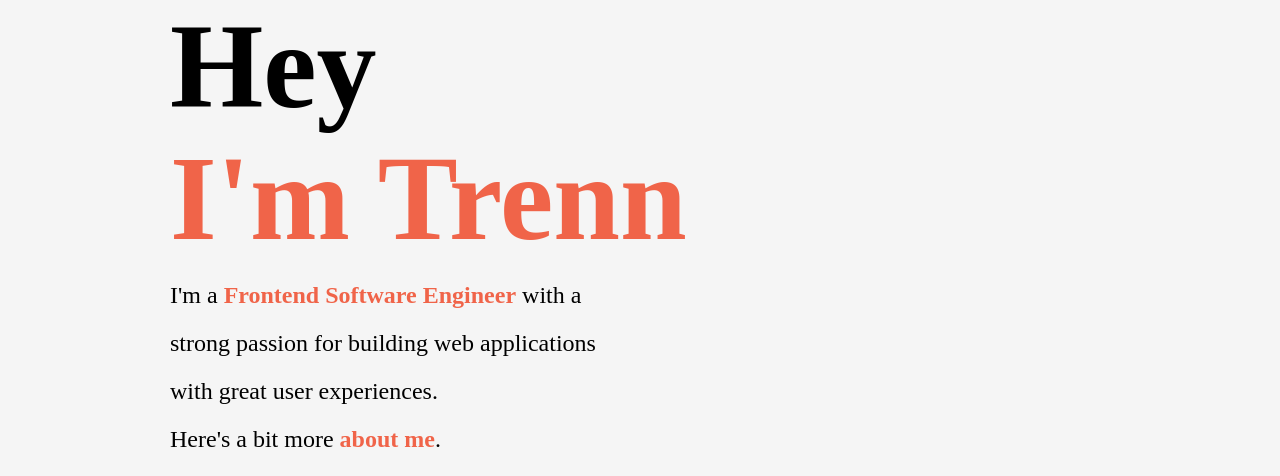
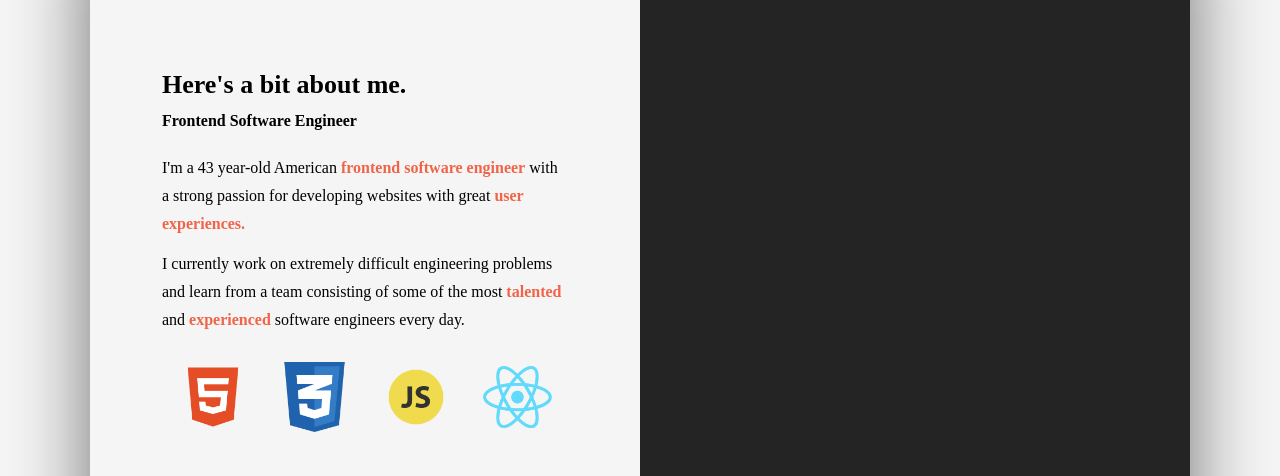
Before and after one commit to taker610/Tutorial-Exclusive-Project, a plain HTML site: page index.html in a window 1280 px wide. Shown: the part 141-617 px from the top of the page. Drawn offline with Linux system fonts and the light colour scheme.

Commit message:
Updates for 5/15/2025

```diff
--- a/index.html
+++ b/index.html
@@ -73,10 +73,39 @@
             <i class="fas fa-envelope" ></i>
         </button>
         <a href="#projects" class="scroll">
-            <div class="scroll__icon click">
-
+            <div class="scroll__icon click"></div>
+        </a>
+        <div class="modal">
+            <div class="modal__half modal__about">
+                <h3 class="modal__title modal__title--about">Here's a bit about me.</h3>
+                <h4 class="modal__sub-title modal__sub-title--about">Frontend Software Engineer</h4>
+                <p class="modal__para">I'm a 43 year-old American <b class="orange">frontend software engineer</b>
+                with a strong passion for developing websites with great <b class="orange">user experiences.</b></p>
+                <p class="modal__para">I currently work on extremely difficult engineering problems and learn
+                    from a team consisting of some of the most <b class="orange">talented</b> and <b class="orange">experienced</b>
+                    software engineers every day.
+                </p>
+                <div class="modal__languages">
+                    <figure class="modal__language">
+                        <img class="modal__language--img" src="./assets/4373229_html5_logo_logos_icon.png" alt="">
+                        <span class="language__name">HTML</span>
+                    </figure>
+                    <figure class="modal__language">
+                        <img class="modal__language--img" src="./assets/317756_badge_css_css3_achievement_award_icon.png" alt="">
+                        <span class="language__name">CSS</span>
+                    </figure>
+                    <figure class="modal__language">
+                        <img class="modal__language--img" src="./assets/652581_code_command_develop_javascript_language_icon.png" alt="">
+                        <span class="language__name">Javascript</span>
+                    </figure>
+                    <figure class="modal__language">
+                        <img class="modal__language--img" src="./assets/7423888_react_react native_icon.png" alt="">
+                        <span class="language__name">React</span>
+                    </figure>
+                </div>
             </div>
-        </a>
+            <div class="modal__half modal__contact">Let's have a chat</div>
+        </div>
     </section>
     <section id="projects">
         <div class="container">
--- a/style.css
+++ b/style.css
@@ -222,6 +222,91 @@ nav {
 
 /*
 
+    MODAL
+
+*/
+
+.modal {
+    position: absolute;
+    top: 50%;
+    left: 50%;
+    transform: translate(-50%, -50%);
+    width: 90%;
+    max-width: 1100px;
+    height: 700px;
+    box-shadow: 0 20px 80px 0 rgb(0,0,0,0.55);
+    border-radius: 20px;
+    overflow: hidden;
+    display: flex;
+}
+
+.modal__half {
+    width: 50%;
+    padding: 40px 72px;
+}
+
+.modal__about {
+    background-color: rgb(245,245,245);
+    display: flex;
+    flex-direction: column;
+    justify-content: center;
+}
+
+.modal__languages {
+    display: flex;
+    flex-wrap: wrap;
+}
+
+.modal__language {
+    width: 25%;
+    padding: 16px;
+    position: relative;
+    display: flex;
+    flex-direction: column;
+    align-items: center;
+    transition: all 300ms ease;
+}
+
+.modal__language:hover .language__name {
+    transform: scale(1);
+}
+
+.modal__language:hover {
+    filter: brightness(80%);
+    transform: scale(0.9);
+}
+
+.language__name {
+    position: absolute;
+    bottom: -10px;
+    transform: scale(0);
+    transition: all 300ms ease;
+}
+
+.modal__language--img {
+    width: 100%;
+}
+
+.modal__contact {
+    background-color: #242424;
+    color: white;
+}
+
+.modal__title {
+    font-size: 26px;
+}
+
+.modal__sub-title {
+    margin: 12px 0 24px 0;
+}
+
+.modal__para {
+    margin-bottom: 12px;
+    line-height: 1.75;
+}
+
+/*
+
   PROJECTS
 
 */
```
Also changed, not shown: assets/317756_badge_css_css3_achievement_award_icon.png (added), assets/4373229_html5_logo_logos_icon.png (added), assets/652581_code_command_develop_javascript_language_icon.png (added), assets/7423888_react_react native_icon.png (added).
